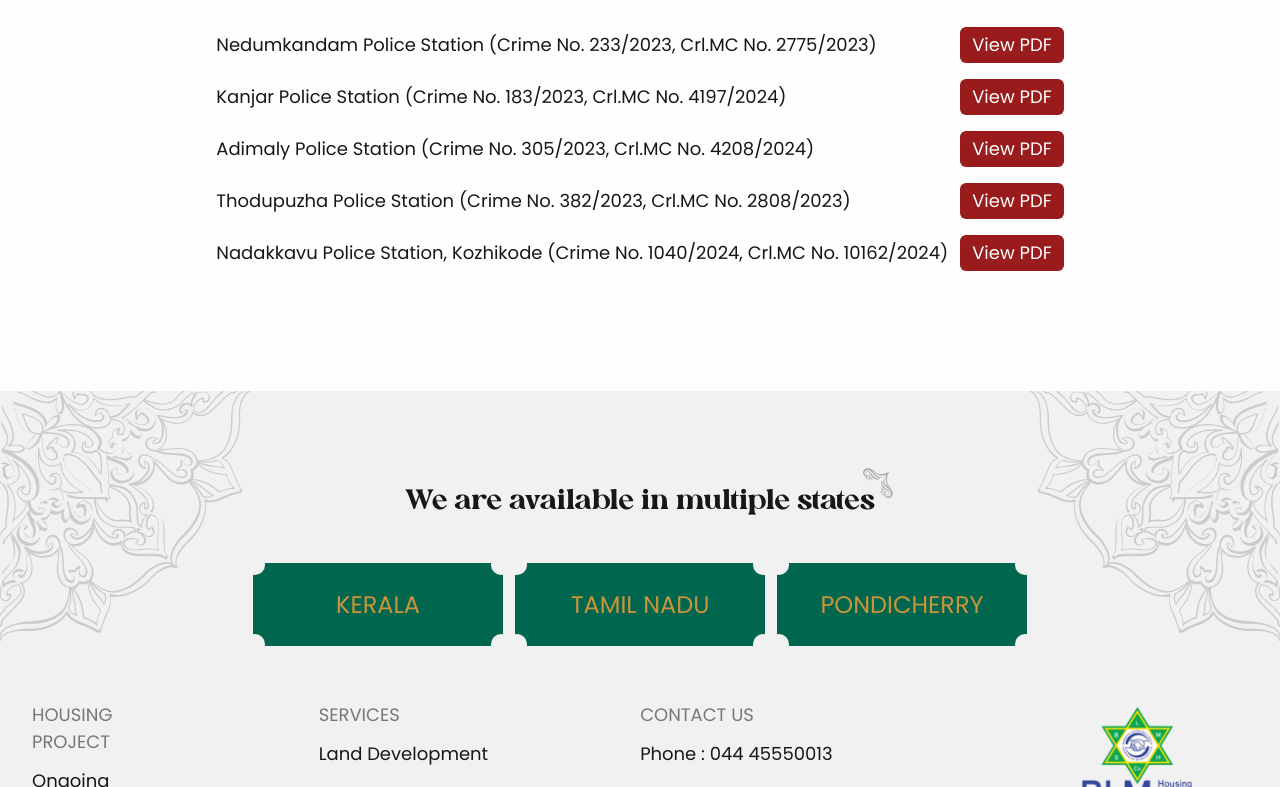
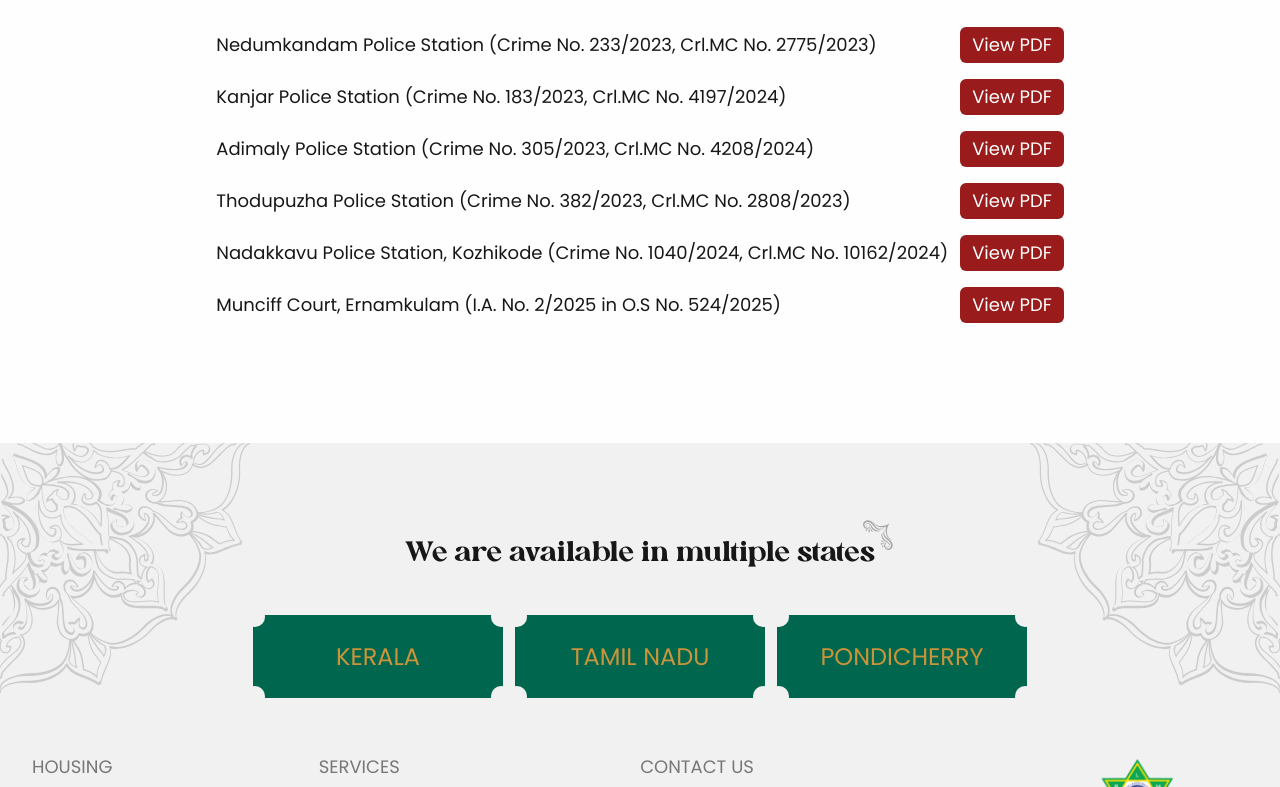
Before and after one commit to The-ASH-Corp/bharathlajhna-landing-page, a Next.js app: page /legal in a window 1280 px wide. Shown: the part 1673-2460 px from the top of the page. Built offline with nearby package versions, Linux system fonts and the light colour scheme.

Commit message:
added new fir file

```diff
--- a/components/LegalPdf.jsx
+++ b/components/LegalPdf.jsx
@@ -53,6 +53,12 @@ function LegalPdf() {
       crime: "Crime No. 1040/2024, Crl.MC No. 10162/2024",
       file: "/assets/files/blm_nadakkavu_fir.pdf",
     },
+    {
+      station:"Munciff Court, Ernamkulam",
+      crime: "I.A. No. 2/2025 in O.S No. 524/2025",
+      file: "/assets/files/blm_marunadan.pdf",
+    }
+
   ].map((item, index) => (
     <ul className="text-lg my-4" key={index}>
       <li className="flex flex-wrap items-center gap-3">
```
Also changed, not shown: 1 other file (tests, documents, lock files or other folders).
